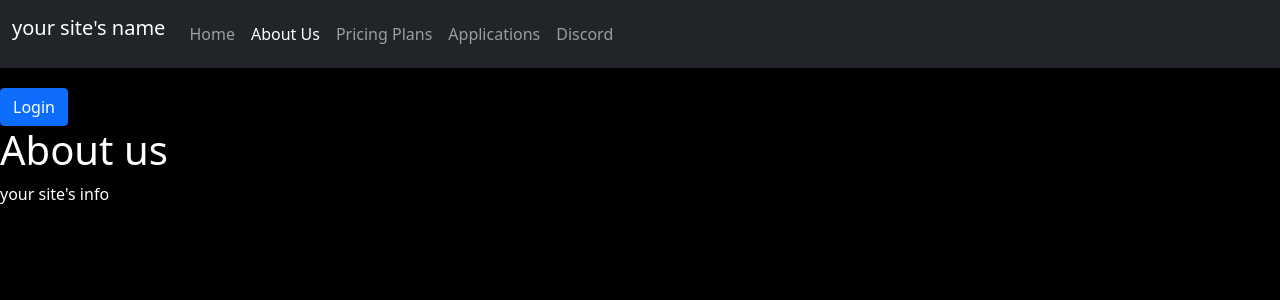
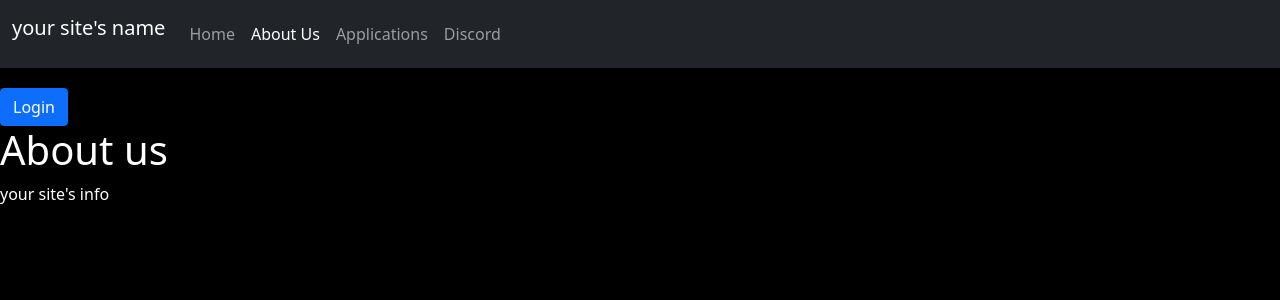
Before and after one commit to popQA17/flask-login-app, a Flask app: page /about in a window 1280 px wide. Shown: the top 300 px of the page. Run offline with Flask 2, Linux system fonts and the light colour scheme; some libraries are stand-ins or nearby versions.

Commit message:
Update about.html

```diff
--- a/templates/about.html
+++ b/templates/about.html
@@ -39,9 +39,7 @@
           <a class="nav-link active" href="#">About Us</a>
         </li>
 
-         <li class="nav-item">
-          <a class="nav-link" href="/pricing">Pricing Plans</a>
-        </li>
+
         <li class="nav-item">
           <a class="nav-link" href="/applications">Applications</a>
         </li>
```
